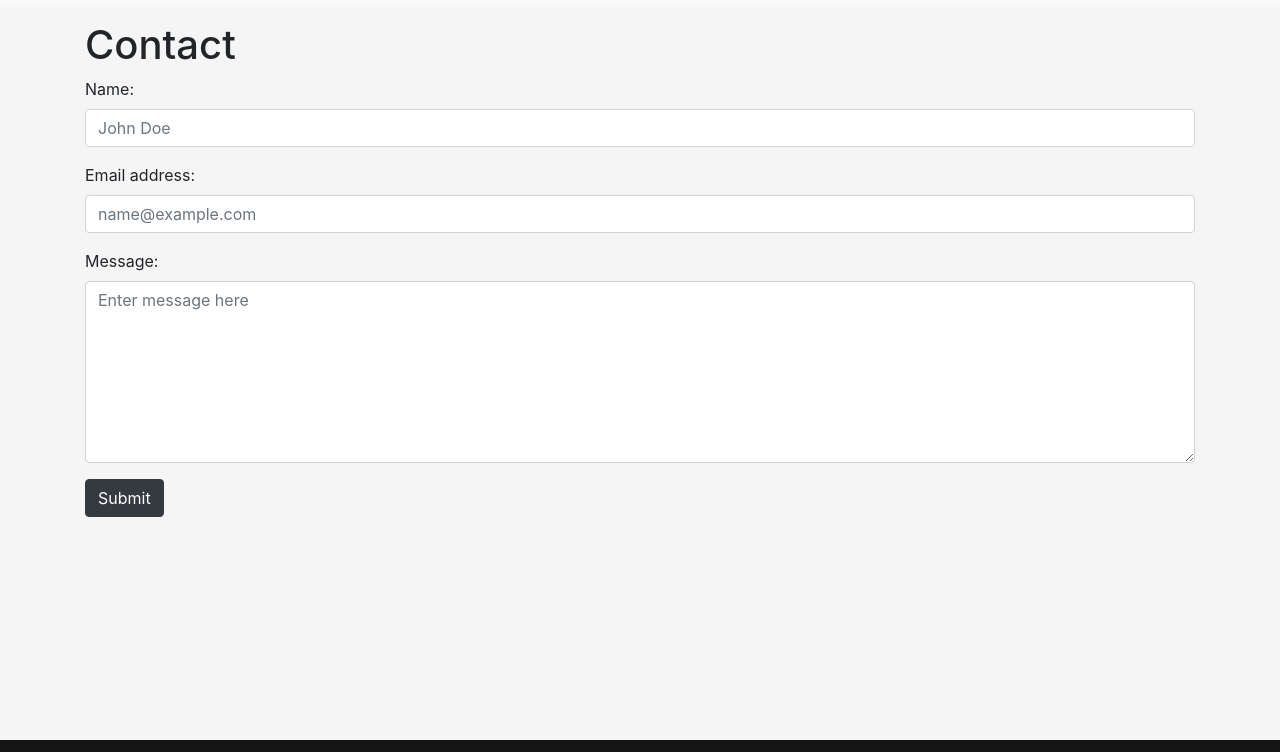
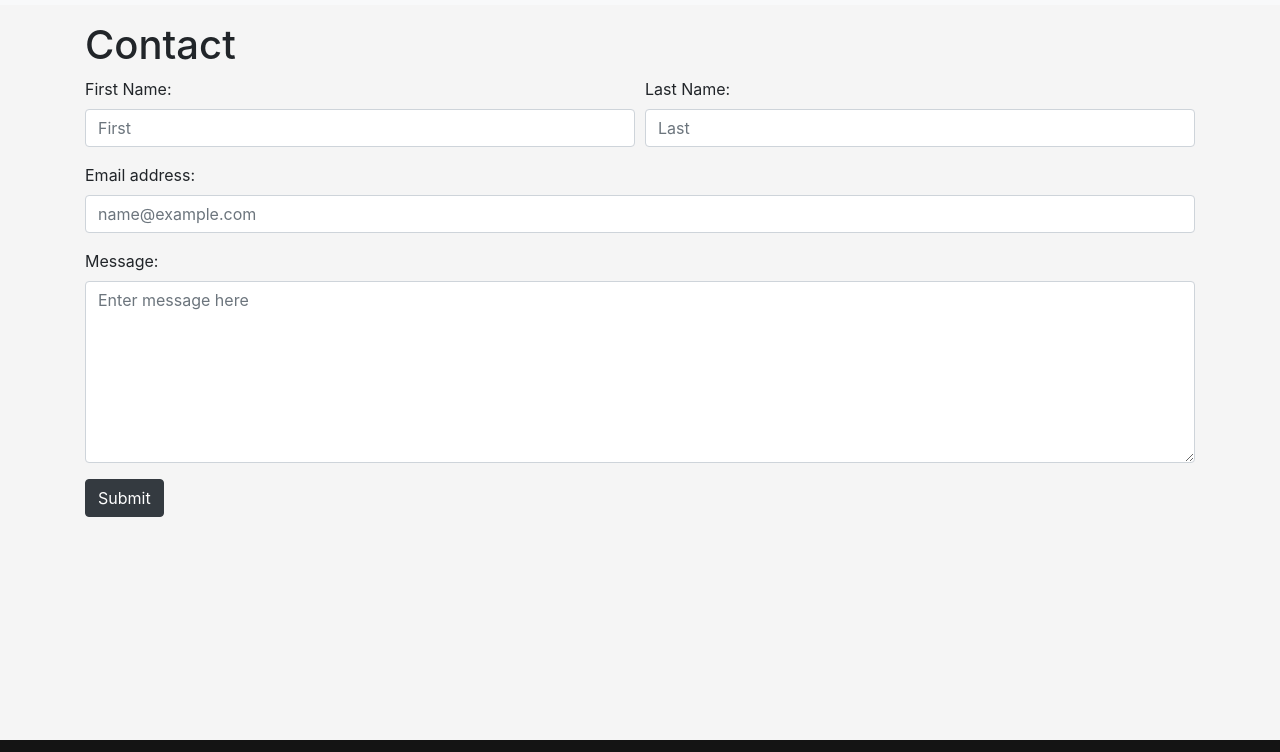
Before and after one commit to rsg71/Portfolio, a website: page contact.html in a window 1280 px wide. Shown: the part 69-821 px from the top of the page. Drawn offline with nearby package versions, Linux system fonts and the light colour scheme.

Commit message:
updated contact page so that first name and last name are on the same row

```diff
--- a/contact.html
+++ b/contact.html
@@ -52,11 +52,18 @@
     <h1 class="mt-3">Contact</h1>
     <form id="cform" method="POST" data-email="from_email@example.com"
       action="/">
-      <div class="form-group">
-        <label for="exampleFormControlInput1">Name:</label>
-        <input id="name" name="name" type="name" class="form-control" class="exampleFormControlInput1"
-          placeholder="John Doe">
+
+      <div class="form-row">
+        <div class="form-group col-md-6">
+          <label for="input1">First Name:</label>
+          <input type="name" id="firstName" class="form-control" id="inputfirstname" placeholder="First">
+        </div>
+        <div class="form-group col-md-6">
+          <label for="input2">Last Name:</label>
+          <input type="name" id="lastName" class="form-control" id="inputlastname" placeholder="Last">
+        </div>
       </div>
+
       <div class="form-group">
         <label for="exampleFormControlInput1">Email address:</label>
         <input id="email" name="email" value="" type="email" class="form-control" class="exampleFormControlInput1"
@@ -107,7 +114,6 @@
     integrity="sha384-B4gt1jrGC7Jh4AgTPSdUtOBvfO8shuf57BaghqFfPlYxofvL8/KUEfYiJOMMV+rV"
     crossorigin="anonymous"></script>
 
-   <script type="text/javascript" src="contact.js"></script>
 
 
 
--- a/contact.js
+++ /dev/null
@@ -1,32 +0,0 @@
-// require("dotenv").config();
-
-
-// const nodemailer = require('nodemailer');
-
-// const transporter = nodemailer.createTransport({
-//   service: 'gmail',
-//   auth: {
-//     user: process.env.USER,
-//     pass: process.env.PASSWORD
-//   }
-// });
-
-// const mailOptions = {
-//   from: process.env.USER,
-//   to: process.env.SECONDARY,
-//   subject: 'Sending Email using Node.js',
-//   text: 'That was easy!'
-// };
-
-// transporter.sendMail(mailOptions, function(error, info){
-//   if (error) {
-//     console.log(error);
-//   } else {
-//     console.log('Email sent: ' + info.response);
-//   }
-// });
-
-
-$("#cform").on("click", function() {
-  console.log("clicked")
-})
--- a/index.js
+++ b/index.js
@@ -33,9 +33,10 @@ app.get("/portfolio", (req, res) => {
 app.post("/", (req, res) => {
     // console.log('on the backend')
     console.log(req.body)
+    const firstName = req.body.firstName
+    const lastName = req.body.lastName
     const message = req.body.message
     const clientEmailAddress = req.body.email
-    const name = req.body.name
 
 
     const transporter = nodemailer.createTransport({
@@ -50,7 +51,7 @@ app.post("/", (req, res) => {
         from: clientEmailAddress,
         to: process.env.SECONDARYUSER,
         subject: 'Contact Page Email Notification',
-        html: `<p>Name: ${name}</p>
+        html: `<p>Name: ${firstName} ${lastName}</p>
                <p>Email: ${clientEmailAddress}</p>
                <p>Message: ${message}</p>`
       };
```
